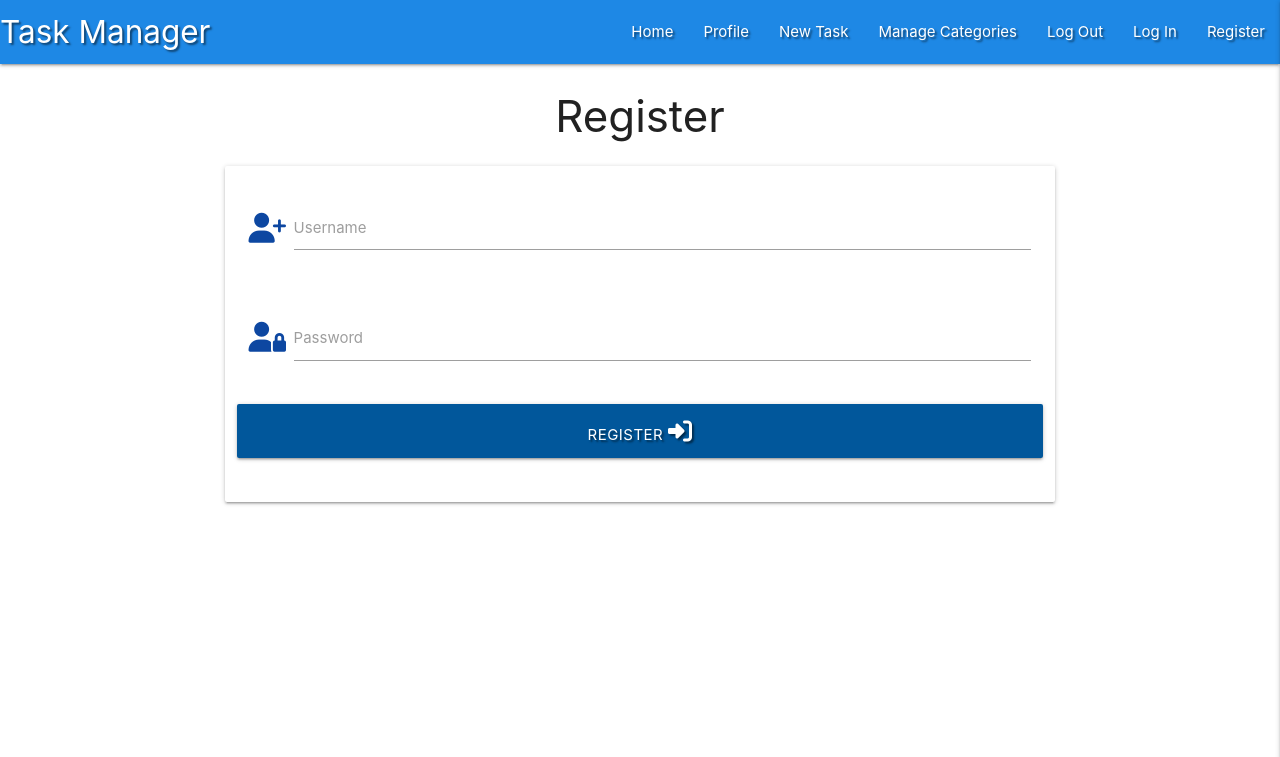
After one commit to janebmckenna/mongoProject, a Flask app: page /register in a window 1280 px wide. The commit adds this page. Shown: the top 757 px of the page. Run offline with Flask 3, Linux system fonts and the light colour scheme; some libraries are stand-ins or nearby versions.

Commit message:
Feat: add register template

```diff
--- a/app.py
+++ b/app.py
@@ -4,6 +4,7 @@ from flask import (
     redirect, request, session, url_for)
 from flask_pymongo import PyMongo
 from bson.objectid import ObjectId
+from werkzeug.security import generate_password_hash, check_password_hash
 if os.path.exists("env.py"):
     import env
 
@@ -22,6 +23,12 @@ def get_tasks():
     tasks = mongo.db.tasks.find()
     return render_template("tasks.html", tasks=tasks)
 
+
+@app.route("/register", methods=["GET", "POST"])
+def register():
+    return render_template("register.html")
+
+
 if __name__ == "__main__":
     app.run(host=os.environ.get("IP"),
             port = int(os.environ.get("PORT")),
--- a/templates/base.html
+++ b/templates/base.html
@@ -26,7 +26,7 @@
                 <li><a href="#">Manage Categories</a></li>
                 <li><a href="#">Log Out</a></li>
                 <li><a href="#">Log In</a></li>
-                <li><a href="#">Register</a></li>
+                <li><a href="{{ url_for('register')}}">Register</a></li>
             </ul>
             </div>
         </nav>
@@ -39,7 +39,7 @@
             <li><a href="#">Manage Categories</a></li>
             <li><a href="#">Log Out</a></li>
             <li><a href="#">Log In</a></li>
-            <li><a href="#">Register</a></li>
+            <li><a href="{{ url_for('register' )}}">Register</a></li>
         </ul>
 
     </header>
--- /dev/null
+++ b/templates/register.html
@@ -0,0 +1,35 @@
+{% extends "base.html" %}
+{% block content %}
+
+    <h3 class="center-align">Register</h3>
+
+    <div class="row">
+        <form class="col s12 m8 offset-m2" method="POST" action="{{ url_for('register')}}">
+            <div class="card-panel">
+                <!-- username -->
+                <div class="row">
+                    <div class="input-field col s12">
+                      <i class="fas fa-user-plus prefix blue-text text-darken-4"></i>
+                      <textarea id="username" name="username" class="materialize-textarea"></textarea>
+                      <label for="username">Username</label>
+                    </div>
+                </div>
+                <!-- password -->
+                <div class="row">
+                    <div class="input-field col s12">
+                        <i class="fas fa-user-lock prefix blue-text text-darken-4"></i>
+                      <input id="password" name="password" type="password" class="validate">
+                      <label for="password">Password</label>
+                    </div>
+                </div>
+                <!-- register -->
+                <div class="row">
+                    <button type="submit" class="col s12 btn-large light-blue darken-4 text-shadow">
+                        Register <i class="fas fa-sign-in-alt"></i>
+                    </button>
+                </div>
+            </div>
+        </form>
+    </div>
+
+{% endblock %}
```
